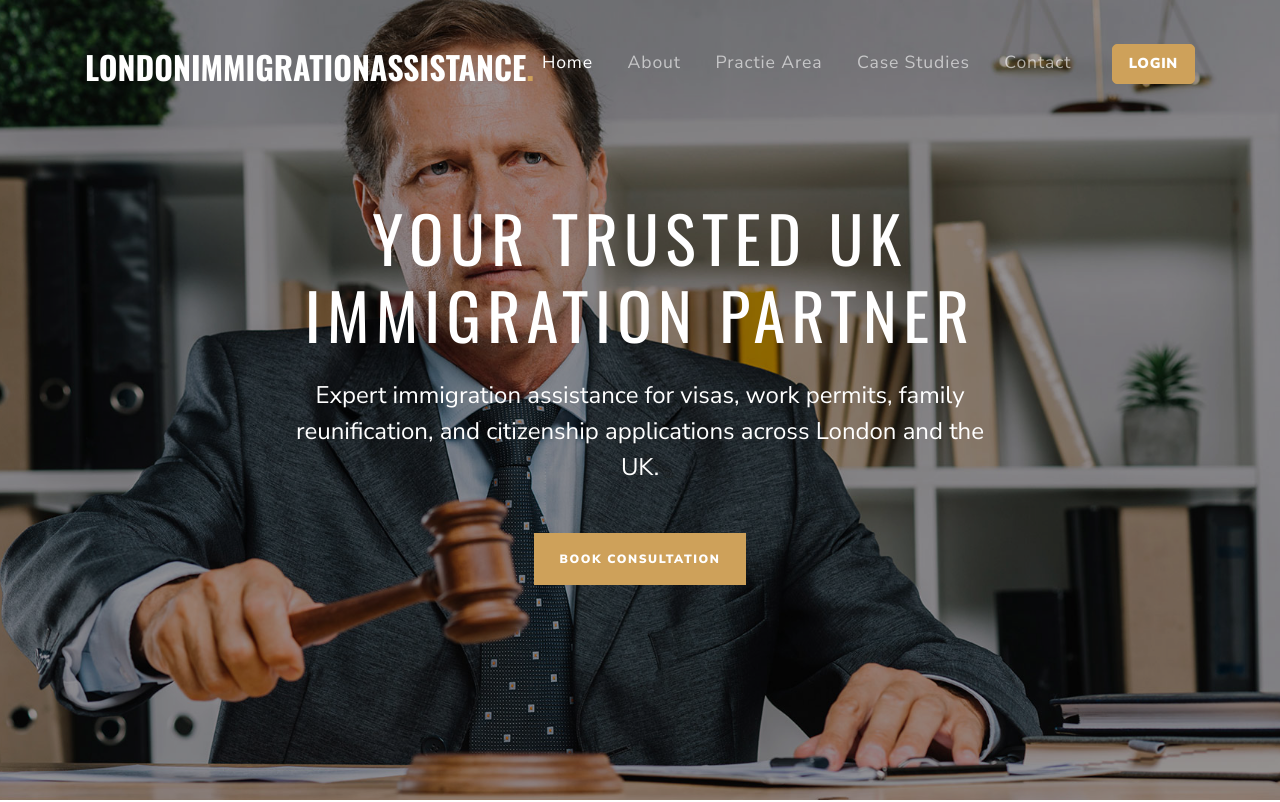
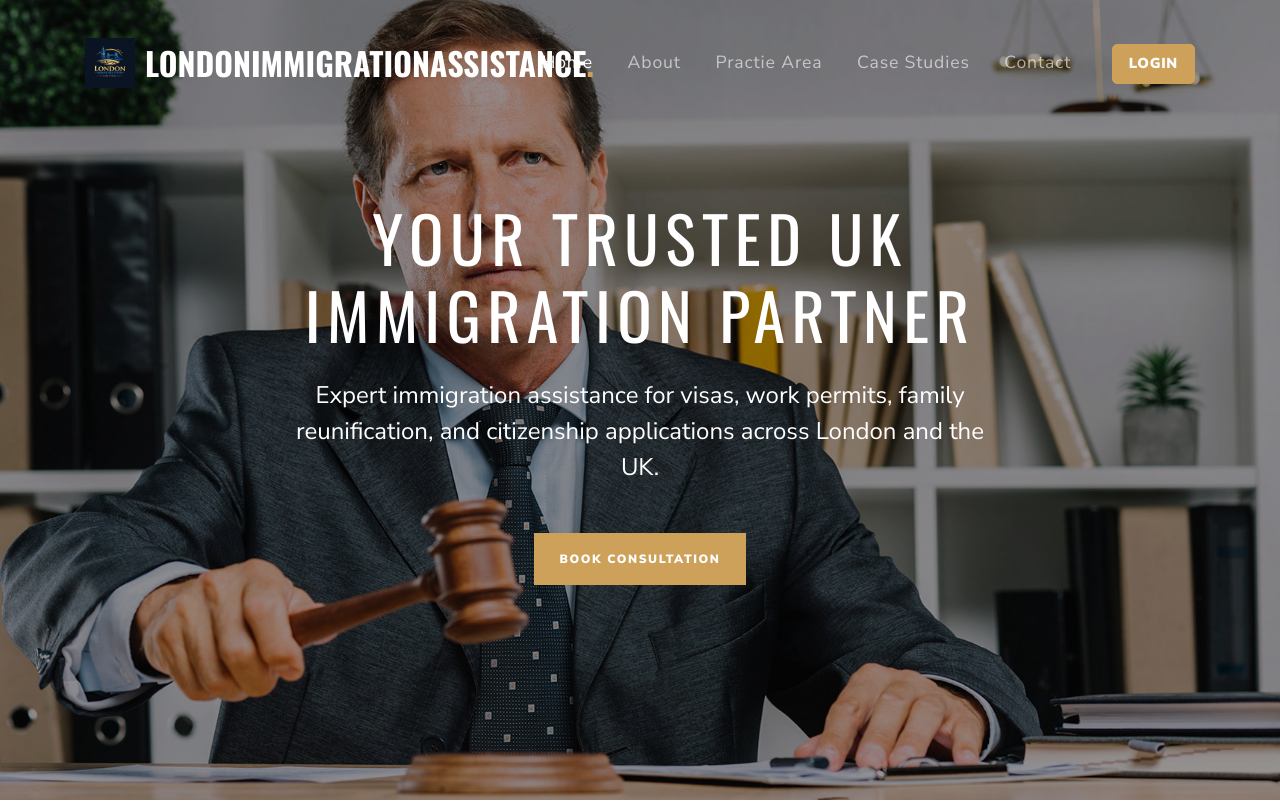
Before and after one commit to Sameeralydev/Law, a plain HTML site: page index.html in a window 1280 px wide. Shown: the top 802 px of the page. Drawn offline with nearby package versions, Linux system fonts and the light colour scheme; files whose address does not match are found by name.

Commit message:
lawhtml1

```diff
--- a/index.html
+++ b/index.html
@@ -35,7 +35,7 @@
         <div class="container py-1">
           <div class="row align-items-center">
             <div class="col-8 col-md-8 col-lg-4">
-              <h1 class="mb-0"><a href="index.html" class="text-white h2 mb-0"><strong class="text-uppercase">londonimmigrationassistance<span class="text-primary">.</span></strong></a></h1>
+              <h1 class="mb-0"><a href="index.html" class="text-white h2 mb-0 d-flex align-items-center"><img src="images/lawlogo.jpeg" alt="London Immigration Assistance" style="height: 50px; margin-right: 10px;"><strong class="text-uppercase">londonimmigrationassistance<span class="text-primary">.</span></strong></a></h1>
             </div>
             <div class="col-4 col-md-4 col-lg-8">
               <nav class="site-navigation text-right text-md-right" role="navigation">
```
Also changed, not shown: images/lawlogo.jpeg (added).
